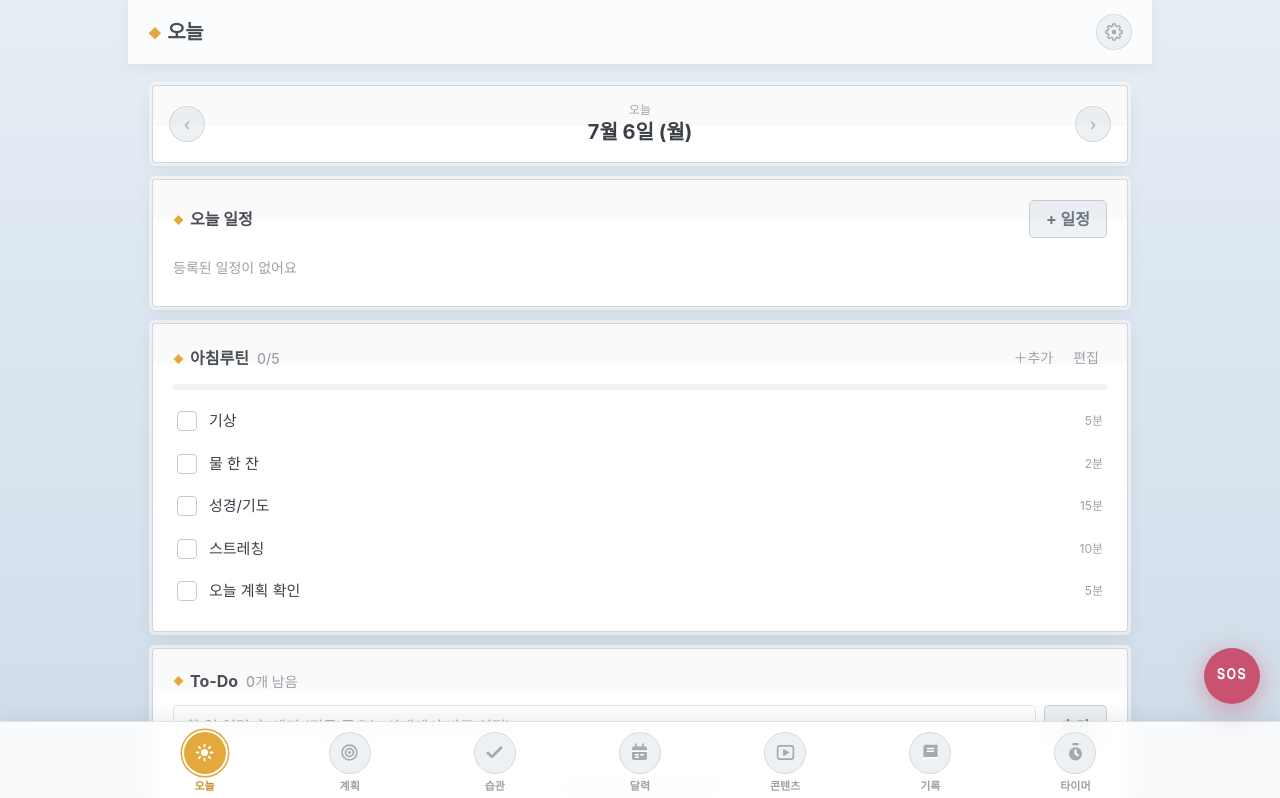
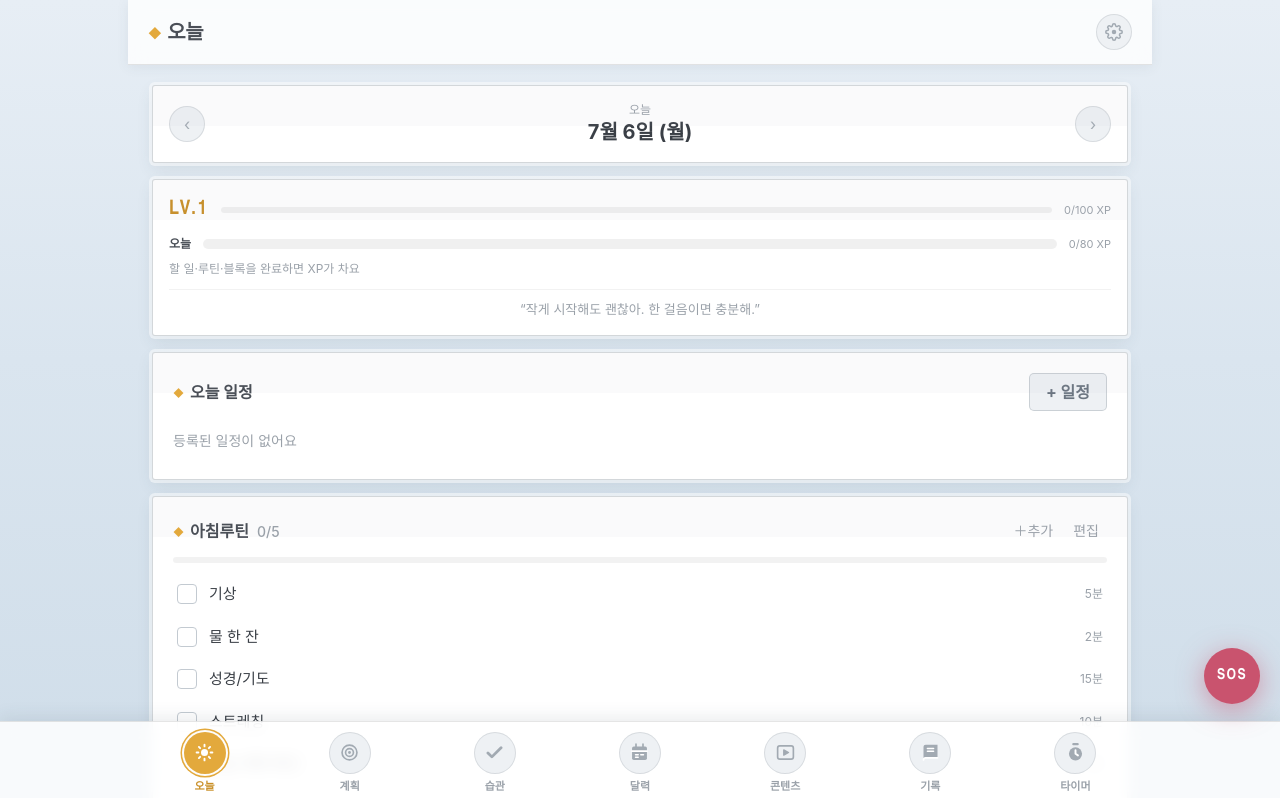
Before and after one commit to jenflox0403-collab/life-system, a React (Vite) app: page / in a window 1280 px wide. Shown: the top 798 px of the page. Built offline with nearby package versions, Linux system fonts and the light colour scheme.

Commit message:
게임화 1차: XP·레벨 + 오늘 클리어 게이지·축하 + 연속 클리어 스트릭 + 오늘의 한 마디 (오늘 탭 상단)

```diff
--- /dev/null
+++ b/src/components/today/RewardBar.jsx
@@ -0,0 +1,77 @@
+import { totalXp, levelFromXp, xpForDay, clearStreak, dailyLine, DAILY_TARGET } from '../../lib/rewards.js'
+import { todayKey } from '../../lib/date.js'
+
+// 이 파일은 오늘 탭 최상단 보상 카드 담당 (게임화)
+// 레벨·XP바 + 오늘 클리어 게이지 + 연속 클리어 스트릭 + 오늘의 한 마디
+export default function RewardBar({ todos, routineLog, timeblocks, habitLog, surviveLog, goals, sos }) {
+  const data = { todos, routineLog, timeblocks, habitLog, surviveLog }
+  const today = todayKey()
+
+  const xp = totalXp(data)
+  const { level, current, need } = levelFromXp(xp)
+  const todayXp = xpForDay(today, data)
+  const streak = clearStreak(data)
+  const line = dailyLine(goals, sos, today)
+
+  const cleared = todayXp >= DAILY_TARGET
+  const gauge = Math.min(100, Math.round((todayXp / DAILY_TARGET) * 100))
+  const levelPct = Math.round((current / need) * 100)
+
+  return (
+    <section className="sao-card p-4">
+      {/* 레벨 + 누적 XP */}
+      <div className="flex items-center gap-3">
+        <span className="sao-en shrink-0 text-xl font-bold text-[var(--color-amber-deep)]">LV.{level}</span>
+        <div className="min-w-0 flex-1">
+          <div className="h-1.5 overflow-hidden rounded-full bg-black/[0.06]">
+            <div
+              className="h-full rounded-full bg-[var(--color-amber)] transition-all duration-500"
+              style={{ width: `${levelPct}%` }}
+            />
+          </div>
+        </div>
+        <span className="shrink-0 text-[11px] text-[var(--color-muted)]">
+          {current}/{need} XP
+        </span>
+      </div>
+
+      {/* 오늘 클리어 게이지 */}
+      <div className="mt-3 flex items-center gap-3">
+        <span className="shrink-0 text-xs font-bold text-[var(--color-heading)]">오늘</span>
+        <div className="min-w-0 flex-1">
+          <div className="h-2.5 overflow-hidden rounded-full bg-black/[0.06]">
+            <div
+              className="h-full rounded-full transition-all duration-500"
+              style={{
+                width: `${gauge}%`,
+                background: cleared ? 'var(--color-amber)' : 'var(--color-accent)',
+              }}
+            />
+          </div>
+        </div>
+        <span className="shrink-0 text-[11px] text-[var(--color-muted)]">
+          {todayXp}/{DAILY_TARGET} XP
+        </span>
+      </div>
+
+      {/* 클리어 축하 + 스트릭 */}
+      <div className="mt-2 flex items-center justify-between">
+        {cleared ? (
+          <span className="reward-pop text-sm font-bold text-[var(--color-amber-deep)]">
+            <span className="reward-sparkle">✦</span> 오늘 클리어!
+          </span>
+        ) : (
+          <span className="text-xs text-[var(--color-muted)]">할 일·루틴·블록을 완료하면 XP가 차요</span>
+        )}
+        {streak > 0 && (
+          <span className="text-xs font-bold text-[var(--color-amber-deep)]">✦ {streak}일 연속 클리어</span>
+        )}
+      </div>
+
+      {/* 오늘의 한 마디 */}
+      <p className="mt-3 border-t border-black/[0.05] pt-2.5 text-center text-[13px] text-[var(--color-muted)]">
+        “{line}”
+      </p>
+    </section>
+  )
+}
--- a/src/components/today/TodayTab.jsx
+++ b/src/components/today/TodayTab.jsx
@@ -2,6 +2,7 @@ import { useState } from 'react'
 import { uid } from '../../lib/uid.js'
 import { useStoredState } from '../../hooks/useStoredState.js'
 import { todayKey, formatKorean } from '../../lib/date.js'
+import RewardBar from './RewardBar.jsx'
 import RoutineCard from './RoutineCard.jsx'
 import OverdueTodos from './OverdueTodos.jsx'
 import TodayEvents from './TodayEvents.jsx'
@@ -42,6 +43,9 @@ export default function TodayTab() {
   const [allBlocks, setAllBlocks] = useStoredState('timeblocks', {})
   const [events, setEvents] = useStoredState('events', []) // 달력과 공유 (여기서 추가·수정 가능)
   const [diary, setDiary] = useStoredState('diary', {})
+  const [habitLog] = useStoredState('habitLog', {}) // 보상 카드 XP 계산용 (읽기 전용)
+  const [goals] = useStoredState('goals', {}) // 오늘의 한 마디용 (읽기 전용)
+  const [sosData] = useStoredState('sos', {}) // 앵커·버텨낸 기록 (읽기 전용)
   const [settings] = useStoredState('settings', {})
   const [editorState, setEditorState] = useState(null)
   const [eventEditing, setEventEditing] = useState(null) // null=닫힘, 'new'=추가, 객체=수정
@@ -164,6 +168,19 @@ export default function TodayTab() {
         </button>
       </section>
 
+      {/* 게임화 보상 카드 (오늘 볼 때만) — 레벨·XP·오늘 클리어 게이지·스트릭 */}
+      {isToday && (
+        <RewardBar
+          todos={allTodos}
+          routineLog={routineLog}
+          timeblocks={allBlocks}
+          habitLog={habitLog}
+          surviveLog={sosData.surviveLog ?? {}}
+          goals={goals}
+          sos={sosData}
+        />
+      )}
+
       {/* 오늘 일정 (맨 위 · 달력과 공유 · 여기서도 추가/수정) */}
       <TodayEvents
         events={dayEvents}
--- a/src/index.css
+++ b/src/index.css
@@ -252,3 +252,21 @@ body {
 .sos-enter {
   animation: sos-pop-in 0.28s cubic-bezier(0.16, 1, 0.3, 1);
 }
+
+/* ===== 게임화 (오늘 클리어 축하) ===== */
+@keyframes reward-pop {
+  0% { opacity: 0; transform: scale(0.6); }
+  60% { opacity: 1; transform: scale(1.12); }
+  100% { opacity: 1; transform: scale(1); }
+}
+@keyframes reward-sparkle {
+  0%, 100% { opacity: 0.6; transform: scale(1); }
+  50% { opacity: 1; transform: scale(1.25); }
+}
+.reward-pop {
+  animation: reward-pop 0.45s cubic-bezier(0.16, 1, 0.3, 1);
+}
+.reward-sparkle {
+  display: inline-block;
+  animation: reward-sparkle 1.4s ease-in-out infinite;
+}
```
Also changed, not shown: src/lib/rewards.js (added).
